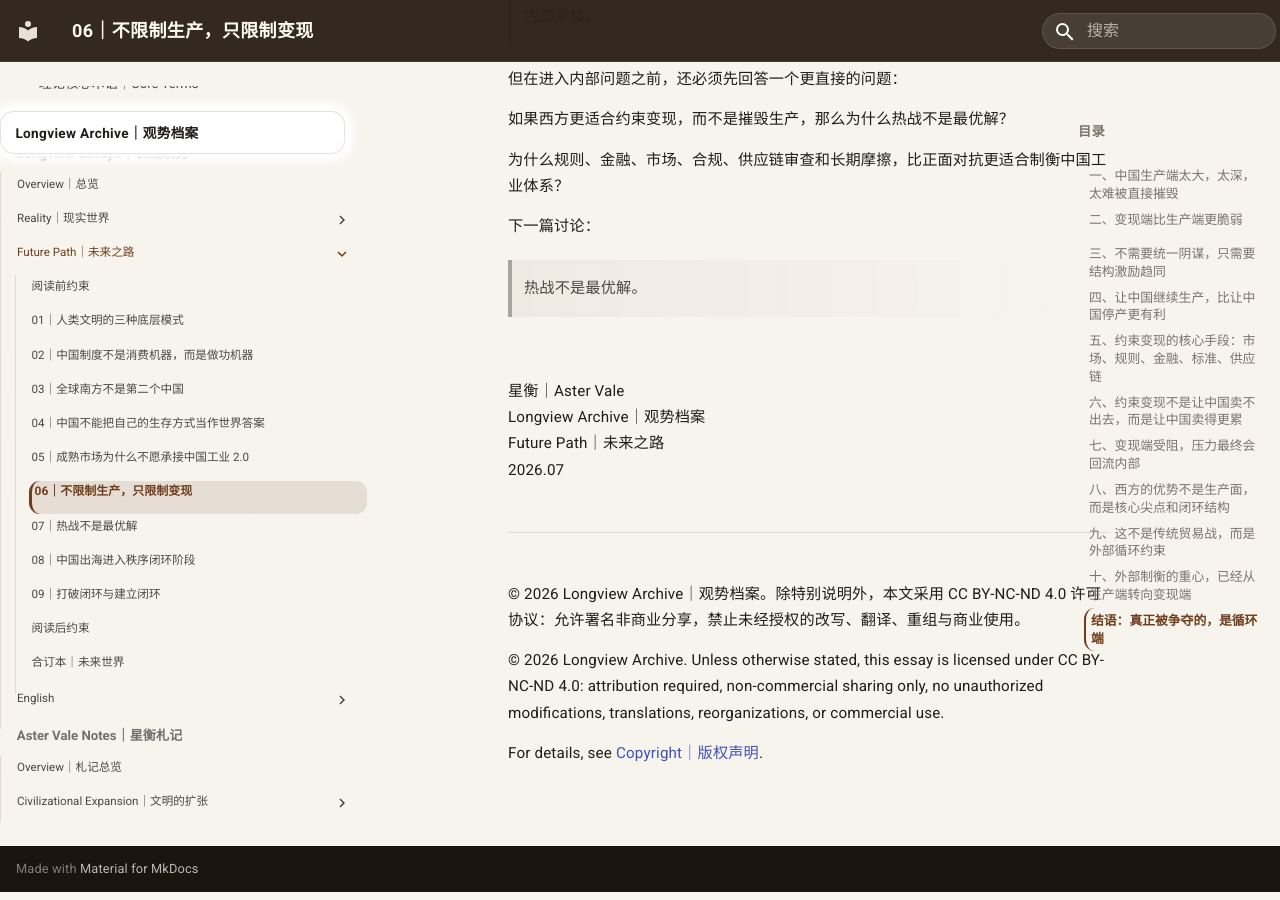
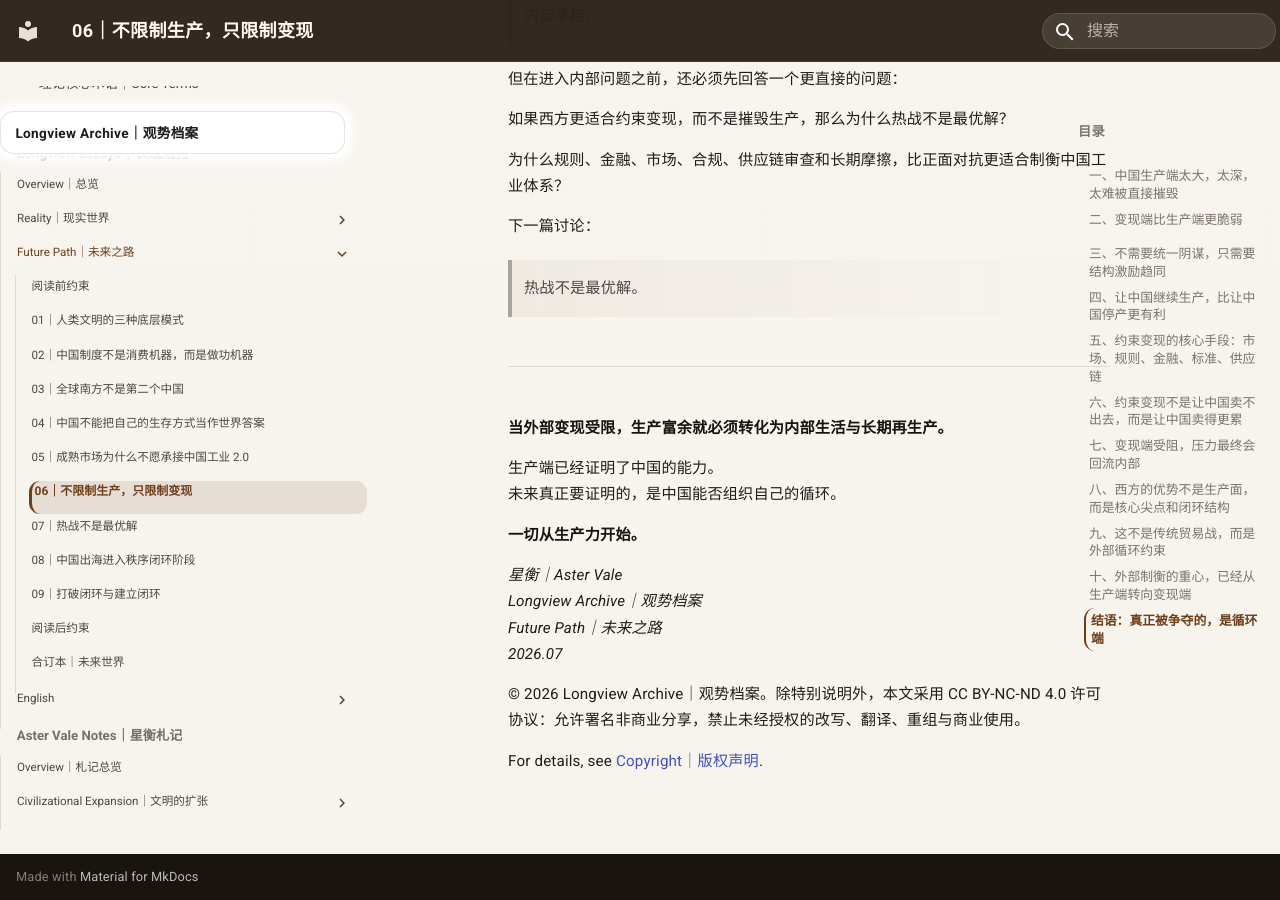
Before and after one commit to guanshi1688/longview-archive, an MkDocs documentation site: the page built from docs/essays/future/06.md, in a window 1280 px wide and 900 px high, scrolled down 17309 px. Built offline with MkDocs 1.6.1 and Material for MkDocs 9.7.7, drawn with Linux system fonts in a browser that asks for light colours.

Commit message:
Update 06.md

```diff
--- a/docs/essays/future/06.md
+++ b/docs/essays/future/06.md
@@ -745,18 +745,20 @@
 
 > 热战不是最优解。
 
+---
 
-<br>
+**当外部变现受限，生产富余就必须转化为内部生活与长期再生产。**
 
-星衡｜Aster Vale<br>
-Longview Archive｜观势档案<br>
-Future Path｜未来之路<br>
-2026.07
+生产端已经证明了中国的能力。
+未来真正要证明的，是中国能否组织自己的循环。
 
----
+**一切从生产力开始。**
+
+*星衡｜Aster Vale*
+*Longview Archive｜观势档案*
+*Future Path｜未来之路*
+*2026.07*
 
 © 2026 Longview Archive｜观势档案。除特别说明外，本文采用 CC BY-NC-ND 4.0 许可协议：允许署名非商业分享，禁止未经授权的改写、翻译、重组与商业使用。
 
-© 2026 Longview Archive. Unless otherwise stated, this essay is licensed under CC BY-NC-ND 4.0: attribution required, non-commercial sharing only, no unauthorized modifications, translations, reorganizations, or commercial use.
-
 For details, see [Copyright｜版权声明](/copyright/).
```
